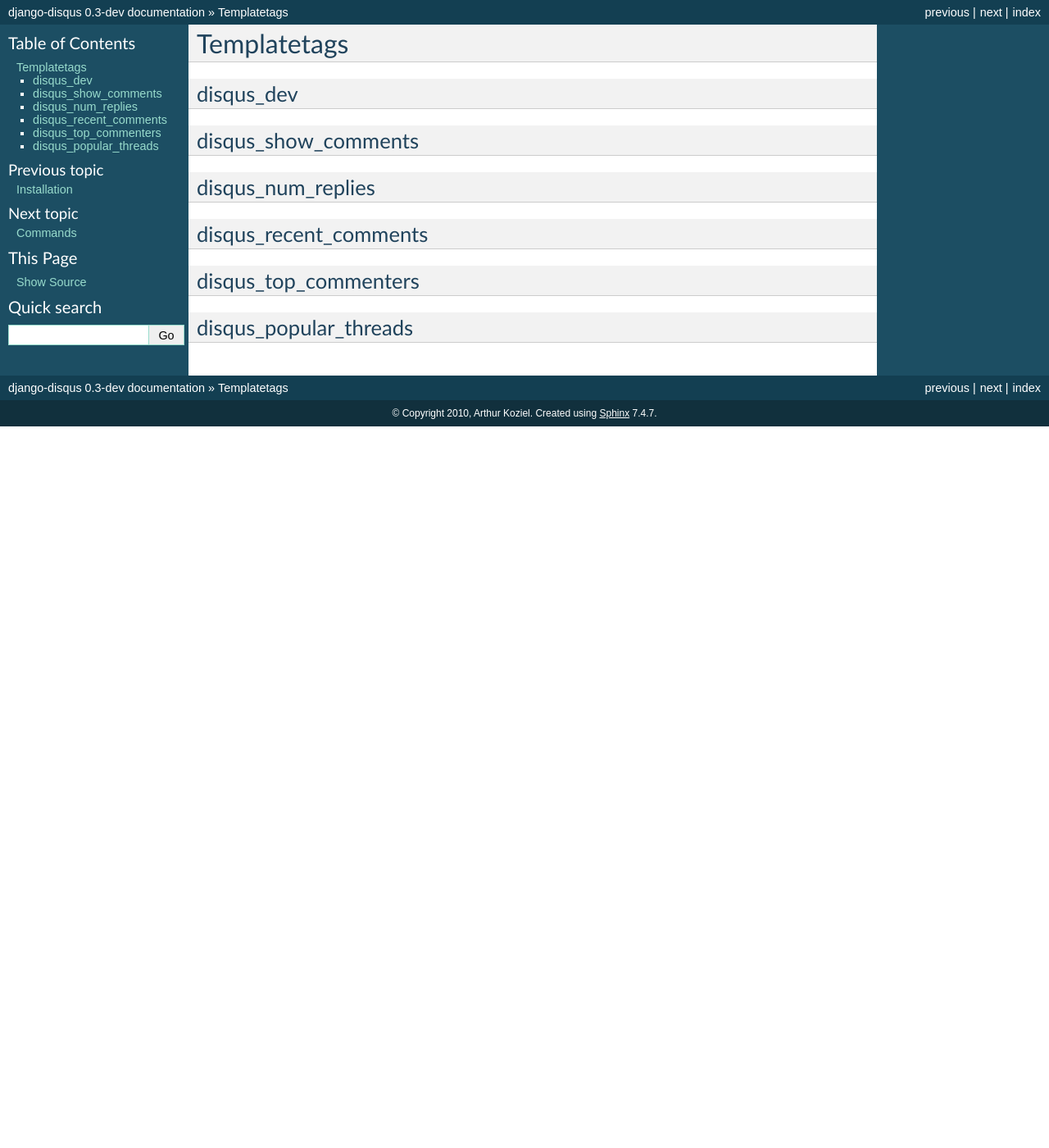
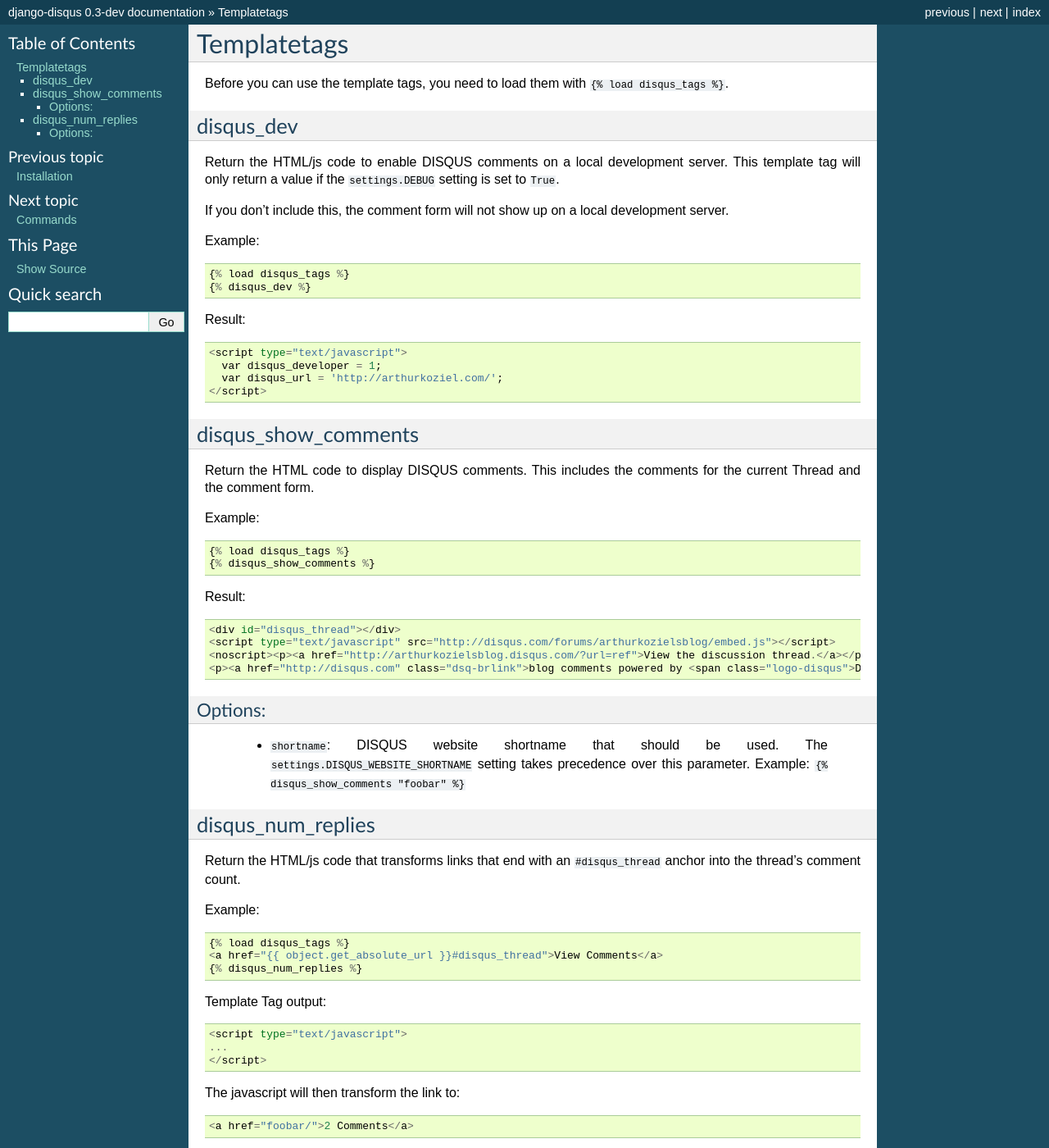
Before and after one commit to arthurk/django-disqus, a Sphinx documentation site: the page built from docs/templatetags.rst, in a window 1280 px wide and 1400 px high. Shown: the whole window at 82% size. Built offline with Sphinx 7.4.7, drawn with Linux system fonts in a browser that asks for light colours; some of the changed text lies outside the part shown.

Commit message:
added templatetag documentation

```diff
--- a/docs/templatetags.rst
+++ b/docs/templatetags.rst
@@ -3,20 +3,76 @@
 Templatetags
 ============
 
+Before you can use the template tags, you need to load them with ``{% load disqus_tags %}``.
+
 disqus_dev
 ----------
+
+Return the HTML/js code to enable DISQUS comments on a local
+development server. This template tag will only return a value
+if the ``settings.DEBUG`` setting is set to ``True``.
+
+If you don't include this, the comment form will not show up on
+a local development server.
+
+Example::
+
+    {% load disqus_tags %}
+    {% disqus_dev %}
+
+Result::
+
+    <script type="text/javascript">
+      var disqus_developer = 1;
+      var disqus_url = 'http://arthurkoziel.com/';
+    </script>
 
 disqus_show_comments
 --------------------
 
+Return the HTML code to display DISQUS comments. This includes
+the comments for the current Thread and the comment form.
+
+Example::
+
+    {% load disqus_tags %}
+    {% disqus_show_comments %}
+
+Result::
+
+    <div id="disqus_thread"></div>
+    <script type="text/javascript" src="http://disqus.com/forums/arthurkozielsblog/embed.js"></script>
+    <noscript><p><a href="http://arthurkozielsblog.disqus.com/?url=ref">View the discussion thread.</a></p></noscript>
+    <p><a href="http://disqus.com" class="dsq-brlink">blog comments powered by <span class="logo-disqus">Disqus</span></a></p>
+
+Options:
+^^^^^^^^
+
+ - ``shortname``: DISQUS website shortname that should be used. The ``settings.DISQUS_WEBSITE_SHORTNAME`` setting takes precedence over this parameter. Example: ``{% disqus_show_comments "foobar" %}``
+
 disqus_num_replies
 ------------------
 
-disqus_recent_comments
-----------------------
+Return the HTML/js code that transforms links that end with an
+``#disqus_thread`` anchor into the thread's comment count.
 
-disqus_top_commenters
----------------------
+Example::
 
-disqus_popular_threads
-----------------------
+    {% load disqus_tags %}
+    <a href="{{ object.get_absolute_url }}#disqus_thread">View Comments</a>
+    {% disqus_num_replies %}
+
+Template Tag output::
+
+    <script type="text/javascript">
+    ...
+    </script>
+
+The javascript will then transform the link to::
+
+    <a href="foobar/">2 Comments</a>
+
+Options:
+^^^^^^^^
+
+ - ``shortname``: DISQUS website shortname that should be used. The ``settings.DISQUS_WEBSITE_SHORTNAME`` setting takes precedence over this parameter. Example: ``{% disqus_num_replies "foobar" %}``
```
Also changed, not shown: 2 other files.
